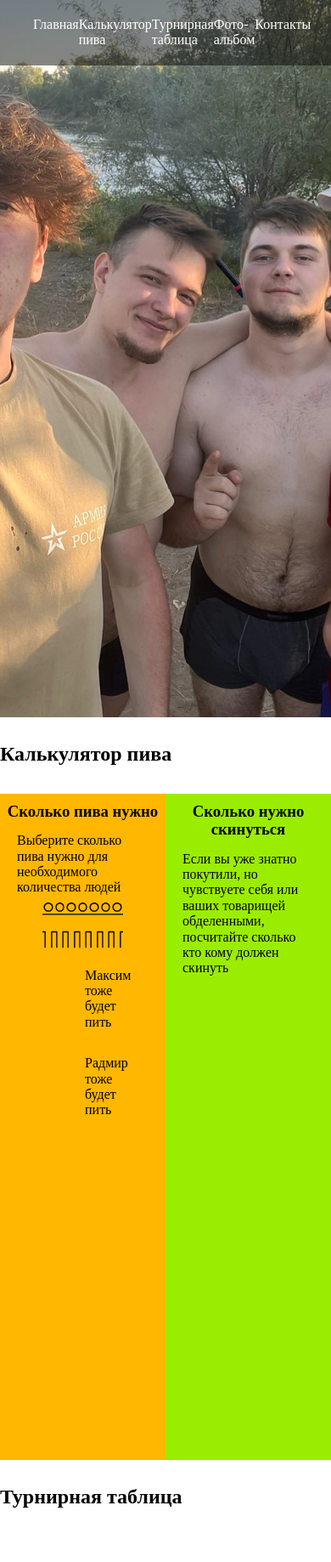
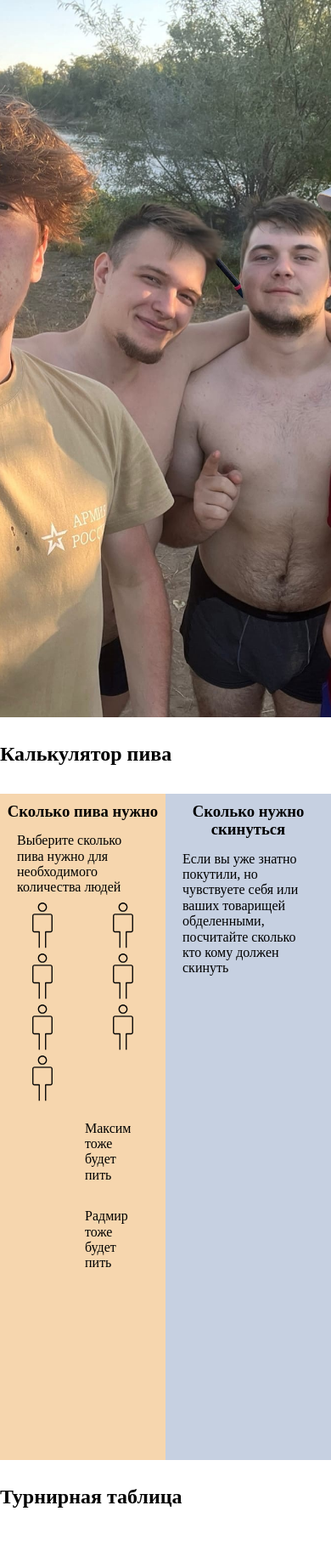
Before and after one commit to Best-friend-ribolovi/Best-friend-ribolovi.github.io, a PHP site: page / in a window 390 px wide. Shown: the top 1838 px of the page at 85% size. Run offline with PHP 8.4, Linux system fonts and the light colour scheme.

Commit message:
adaptive+newIcon

```diff
--- a/css/animate.css
+++ b/css/animate.css
@@ -9,3 +9,9 @@ opacity: 1;
 transition: all 1.5s;
 transform: translateY(0%);
 }
+h3.element-animation.element-show{
+  margin-bottom: 10px;
+}
+.text.element-animation.element-show{
+  transition: 0.1s all;
+}
--- a/css/calc.css
+++ b/css/calc.css
@@ -2,14 +2,19 @@
     display: flex;
     height: calc(100% - 59.6px);
 }
+.calc__block_descr .text{
+    display: flex;
+    justify-content: center;
+}
+
 .calc__block{
     width: 50%;
 }
 .calc__block:first-child{
-    background-color: #FFB700;
+    background-color: #f0b97696;
 }
 .calc__block:last-child{
-    background-color: #9BED00;
+    background-color: #92a5c585;
 }
 .calc__block_text{
     margin-top: 10px;
@@ -30,7 +35,7 @@
 .calc__block_persones{
     display: flex;
     justify-content: space-between;
-    margin: 0 50px;
+    margin: 0px 180px;
 }
 .calc__block_persone{
     width: 60px;
@@ -56,3 +61,12 @@
     align-items: center;
     justify-content: space-between;
 }
+
+
+/*Адаптив*/
+@media(max-width: 540px){
+    .calc__block_persones {
+        flex-wrap: wrap;
+        margin: 0 20px;
+    }
+}
--- /dev/null
+++ b/css/footer.css
@@ -0,0 +1,11 @@
+footer{
+    height: 350px;
+    background: url('../img/footer.jpg') center/cover;
+}
+footer::after{
+    content: '';
+    display: block;
+    width: 100%;
+    height: 100%;
+    background: rgb(0 0 0 / 44%);
+}
--- /dev/null
+++ b/css/header.css
@@ -0,0 +1,53 @@
+header{
+    background: url('../img/bg.jpg') center/cover;
+}
+.menu{
+    background: #0000007a;
+}
+.menu ul{
+    margin: 0 auto;
+    display: flex;
+    width: 80%;
+    padding: 20px 0;
+    justify-content: space-between;
+    list-style: none;
+}
+.menu__list_li{
+    color: white;
+}
+.menu__list_li a{
+    color: white;
+    text-decoration: none;
+}
+header, .calc, .table, .album{
+    height: 100vh;
+    padding-top: 30px;
+}
+header{
+    padding: 0;
+}
+
+/*Адаптив*/
+@media (max-width:600px){
+    .menu{
+        position: fixed;
+        right: -100%;
+        height: 100vh;
+        width: 100vw;
+        z-index: 100;
+        background: #000000e6;
+        transition: 1s all;
+    }
+    .menu.active{
+        right: 0;
+    }
+    .menu ul {
+        flex-direction: column;
+        height: 50%;
+        width: 80%;
+        padding: 50% 0;
+    }
+    .menu__list_li {
+        margin: 0 auto;
+    }
+}
--- a/css/main.css
+++ b/css/main.css
@@ -1,50 +1,5 @@
-header{
-    background: url('../img/bg.jpg') center/cover;
-}
-.menu{
-    background: #0000007a;
-}
-.menu ul{
-    margin: 0 auto;
-    display: flex;
-    width: 80%;
-    padding: 20px 0;
-    justify-content: space-between;
-    list-style: none;
-}
-.menu__list_li{
-    color: white;
-}
-.menu__list_li a{
-    color: white;
-    text-decoration: none;
-}
-header, .calc, .table, .album{
-    height: 100vh;
-    padding-top: 30px;
-}
-header{
-    padding: 0;
-}
-footer{
-    height: 350px;
-    background: url('../img/footer.jpg') center/cover;
-}
-footer::after{
-    content: '';
-    display: block;
-    width: 100%;
-    height: 100%;
-    background: rgb(0 0 0 / 44%);
-}
-
-h3.element-animation.element-show{
-    margin-bottom: 10px;
-}
-.calc__block_descr .text{
-    display: flex;
-    justify-content: center;
-}
-.text.element-animation.element-show{
-    transition: 0.1s all;
-}
+@import "normalize.css";
+@import "animate.css";
+@import "calc.css";
+@import "footer.css";
+@import "header.css";
--- a/js/calc_beer.js
+++ b/js/calc_beer.js
@@ -16,10 +16,7 @@ window.addEventListener('DOMContentLoaded', function(){
                         break;
                     }
                 }
-                for(let i = persone.length-1; i > 0; i--){
-                    let j = i+1;
-                    console.log("Блок убывания:");
-                    console.log(persone[i]);
+                for(let i = persone.length-1; i >= 0; i--){
                     if (i == persone.length-1){}
                     else{persone[i+1].style.background = "url('./icons/Persone.svg') center/cover";}
                     if (target == persone[i]){ break;}
```
Also changed, not shown: icons/PersoneCheck.svg.
